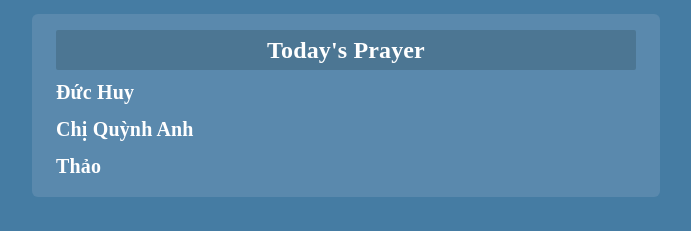
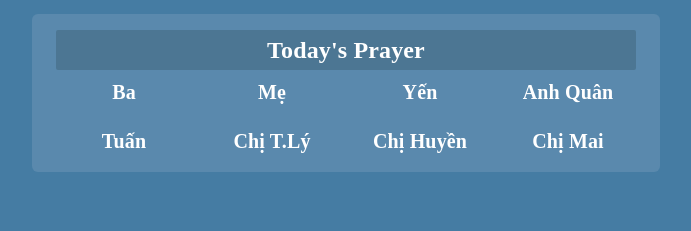
Before and after one commit to abel3t/Bible-reading-plans, a Next.js app: page / in a window 1280 px wide. Shown: the part 233-464 px from the top of the page, without its empty margins (294-985 px from the left). Built offline with nearby package versions, Linux system fonts and the light colour scheme; no server answers.

Commit message:
Update UI

```diff
--- a/src/constant.ts
+++ b/src/constant.ts
@@ -508,23 +508,23 @@ export const defaultPlanParts: any[] = [
 ];
 
 export const spiritualFamilyPeople = [
-    'Anh Trí',
-    'Chị Tài',
-    'Đức Huy',
-    'Chị Quỳnh Anh',
-    'Anh Phúc',
-    'Thuận',
-    'Anh Quân',
+    'Anh Trí', 'Luân',
+    'Chị Tài', 'Ba',
+    'Đức Huy', 'Mẹ',
+    'Chị Quỳnh Anh', 'Yến',
+    'Anh Phúc', 'Quý',
+    'Thuận', 'Bà Nội',
+    'Anh Quân', 'Xuân',
     'Thảo',
     'Vinh',
     'Anh Phước',
     'Anh Hưởng',
     'Phát',
     'Chị Hồng',
-    'Quốc',
-    'Tuấn',
-    'Sang',
-    'Chị Huyền',
-    'Rô-mát',
-    'Anh Khải Huyền'
+    'Quốc', 'Hiếu',
+    'Tuấn', 'Chị Quyên',
+    'Sang', 'Chị T.Lý',
+    'Chị Huyền', 'Chị Quy',
+    'Rô-mát', 'Chị Mai',
+    'Anh Khải Huyền', 'Việt'
 ];
--- a/src/pages/index.tsx
+++ b/src/pages/index.tsx
@@ -120,7 +120,7 @@ const Home: NextPage = () => {
 
             <p className="p-1 text-center rounded-sm font-bold text-2xl"
                style={{ backgroundColor: '#4C7693' }}>Today&apos;s Prayer</p>
-            <div>
+            <div className="grid grid-cols-4 gap-3 justify-items-center">
               {peopleNeedPrayer.map((name: string, index) => <People name={name} key={index}/>)}
             </div>
 
--- a/src/utils/shared.ts
+++ b/src/utils/shared.ts
@@ -33,7 +33,7 @@ export async function getReceivedStreaks(userId: string) {
 }
 
 export function getTodayPeopleNeedPrayer(): string[] {
-  const MAX_PEOPLE = 3;
+  const MAX_PEOPLE = 8;
   const NUMBER_OF_PEOPLE = spiritualFamilyPeople.length;
   const peopleNeedPrayerMap: Record<string, boolean> = {};
 
```
